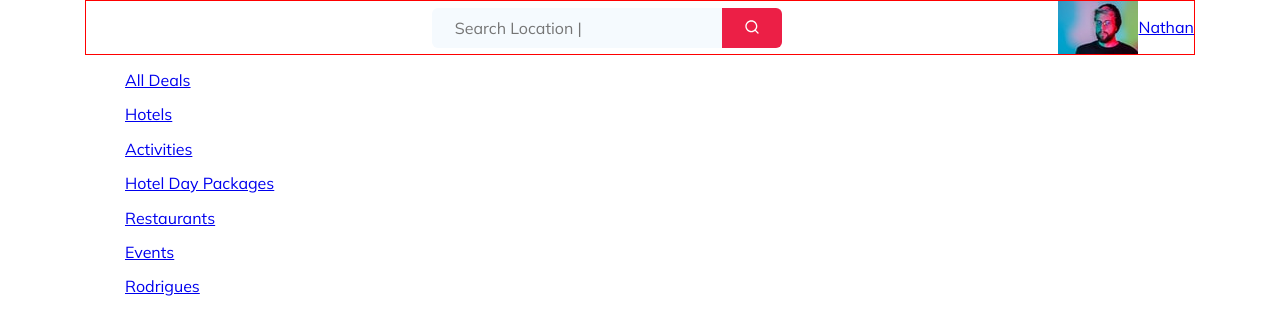
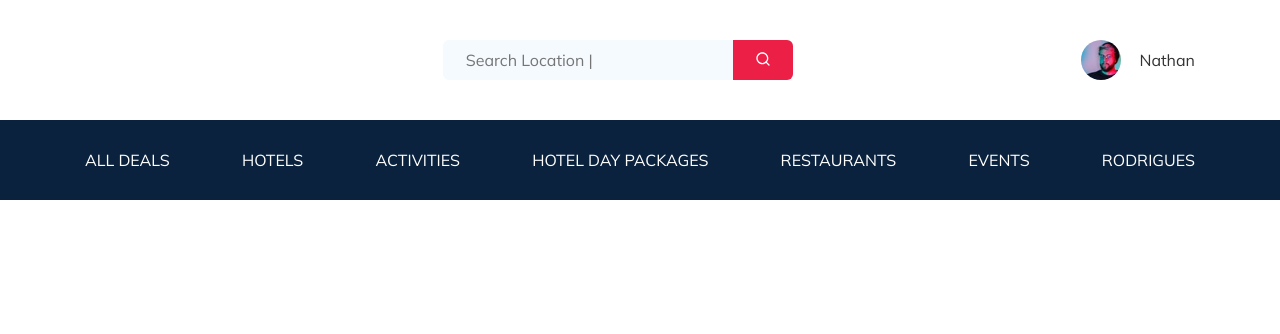
Before and after one commit to Salunin/tour_plan, a plain HTML site: page index.html in a window 1280 px wide. Drawn offline with Linux system fonts and the light colour scheme.

Commit message:
create: complete header to styles

```diff
--- a/index.html
+++ b/index.html
@@ -38,15 +38,19 @@
     <!-- /.header-top -->
     <div class="header-menu">
       <div class="container">
-        <nav class="menu">
-          <ul class="menu__item"><a href="#" class="menu__link">All Deals</a></ul>
-          <ul class="menu__item"><a href="#" class="menu__link">Hotels</a></ul>
-          <ul class="menu__item"><a href="#" class="menu__link">Activities</a></ul>
-          <ul class="menu__item"><a href="#" class="menu__link">Hotel Day Packages</a></ul>
-          <ul class="menu__item"><a href="#" class="menu__link">Restaurants</a></ul>
-          <ul class="menu__item"><a href="#" class="menu__link">Events</a></ul>
-          <ul class="menu__item"><a href="#" class="menu__link">Rodrigues</a></ul>
-        </nav>
+        <div class="header-bottom">
+          <nav class="menu">
+            <ul class="menu__wrapper">
+              <li class="menu__item"><a href="#" class="menu__link">All Deals</a></li>
+              <li class="menu__item"><a href="#" class="menu__link">Hotels</a></li>
+              <li class="menu__item"><a href="#" class="menu__link">Activities</a></li>
+              <li class="menu__item"><a href="#" class="menu__link">Hotel Day Packages</a></li>
+              <li class="menu__item"><a href="#" class="menu__link">Restaurants</a></li>
+              <li class="menu__item"><a href="#" class="menu__link">Events</a></li>
+              <li class="menu__item"><a href="#" class="menu__link">Rodrigues</a></li>
+            </ul>
+          </nav>
+        </div>
       </div>
     </div>
   </header>
--- a/sass/_var.sass
+++ b/sass/_var.sass
@@ -1,2 +1,4 @@
 $main_bcg: #F5FAFE
 $main_button: #EC1F46
+$main-text: #333333
+$background-dark_blue: #0A223D
--- a/sass/blocks/_header.sass
+++ b/sass/blocks/_header.sass
@@ -2,7 +2,7 @@
   display: flex
   justify-content: space-between
   align-items: center
-  border: 1px solid red
+  padding: 40px 0
 .logo
   width: 177px
 .search
@@ -26,6 +26,31 @@
     padding: 11px 22px
     background-color: $main_button
     border: none
-.users__link
-  display: flex
-  align-items: center
+    cursor: pointer
+.users
+  &__link
+    display: flex
+    align-items: center
+    text-decoration: none
+    color: $main-text
+  &__avatar
+    width: 40px
+    height: 40px
+    object-fit: cover
+    border-radius: 50%
+  &__name
+    margin-left: 18px
+.header-menu
+  background-color: $background-dark_blue
+  padding: 0
+.menu
+  &__wrapper
+    display: flex
+    justify-content: space-between
+    list-style: none
+    padding: 31px 0
+    margin: 0
+  &__link
+    color: white
+    text-decoration: none
+    text-transform: uppercase
```
Also changed, not shown: css/style.css, 1 other file.
